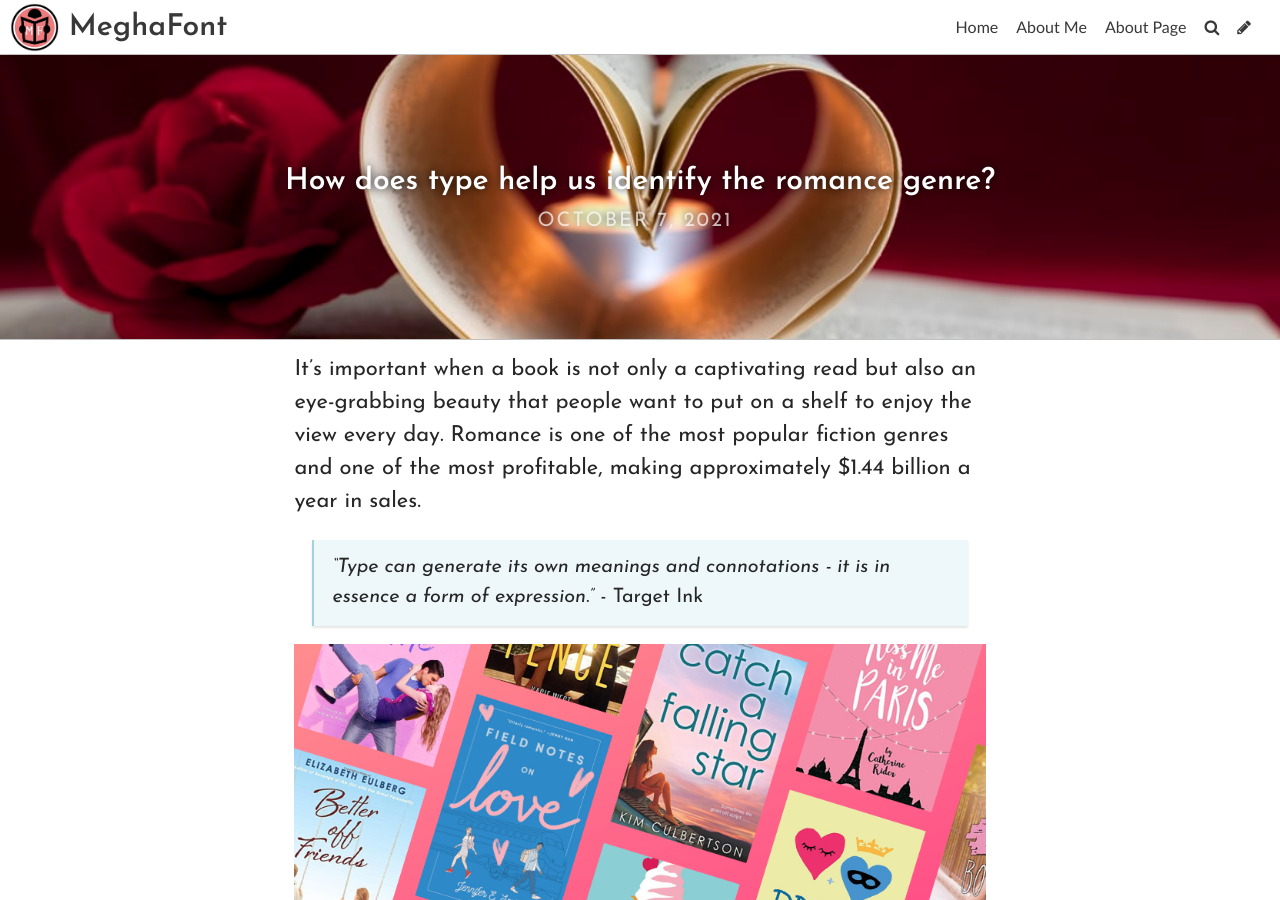
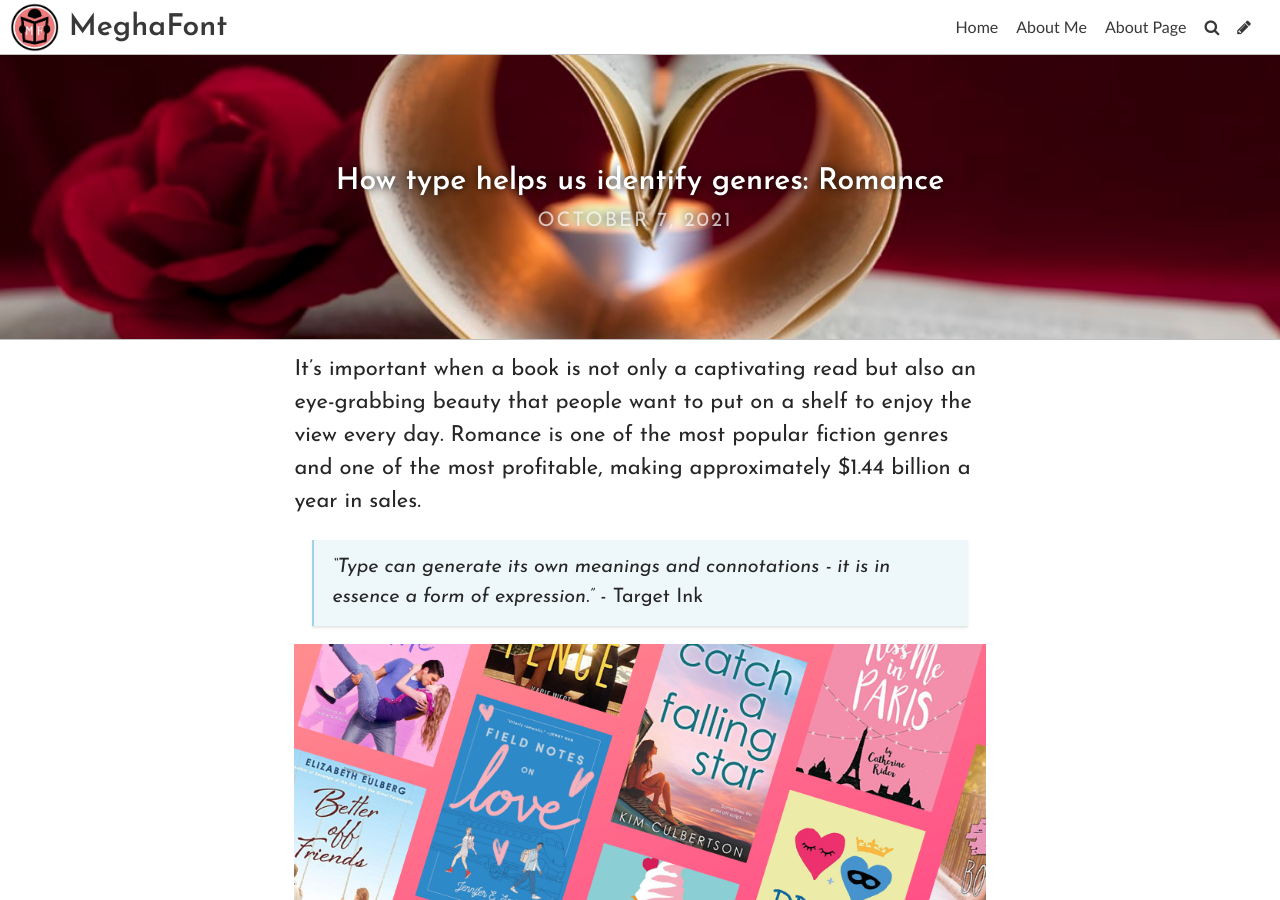
Before and after one commit to meghantole/tarm, a Jekyll site: the page built from _posts/2021-10-07-typography-book-publishing.md, in a window 1280 px wide and 900 px high. Built offline with Jekyll 4.4.1, drawn with Linux system fonts in a browser that asks for light colours; some web fonts are replaced.

Commit message:
Update Post “2021-10-07-typography-book-publishing”

```diff
--- a/_posts/2021-10-07-typography-book-publishing.md
+++ b/_posts/2021-10-07-typography-book-publishing.md
@@ -1,6 +1,6 @@
 ---
 layout: post
-title: How does type help us identify the romance genre?
+title: "How type helps us identify genres: Romance"
 date: 2021-10-07T19:07:53.035Z
 image: ../uploads/78041-istock-171153252.jpeg
 title_color: "#ffffff"
```
